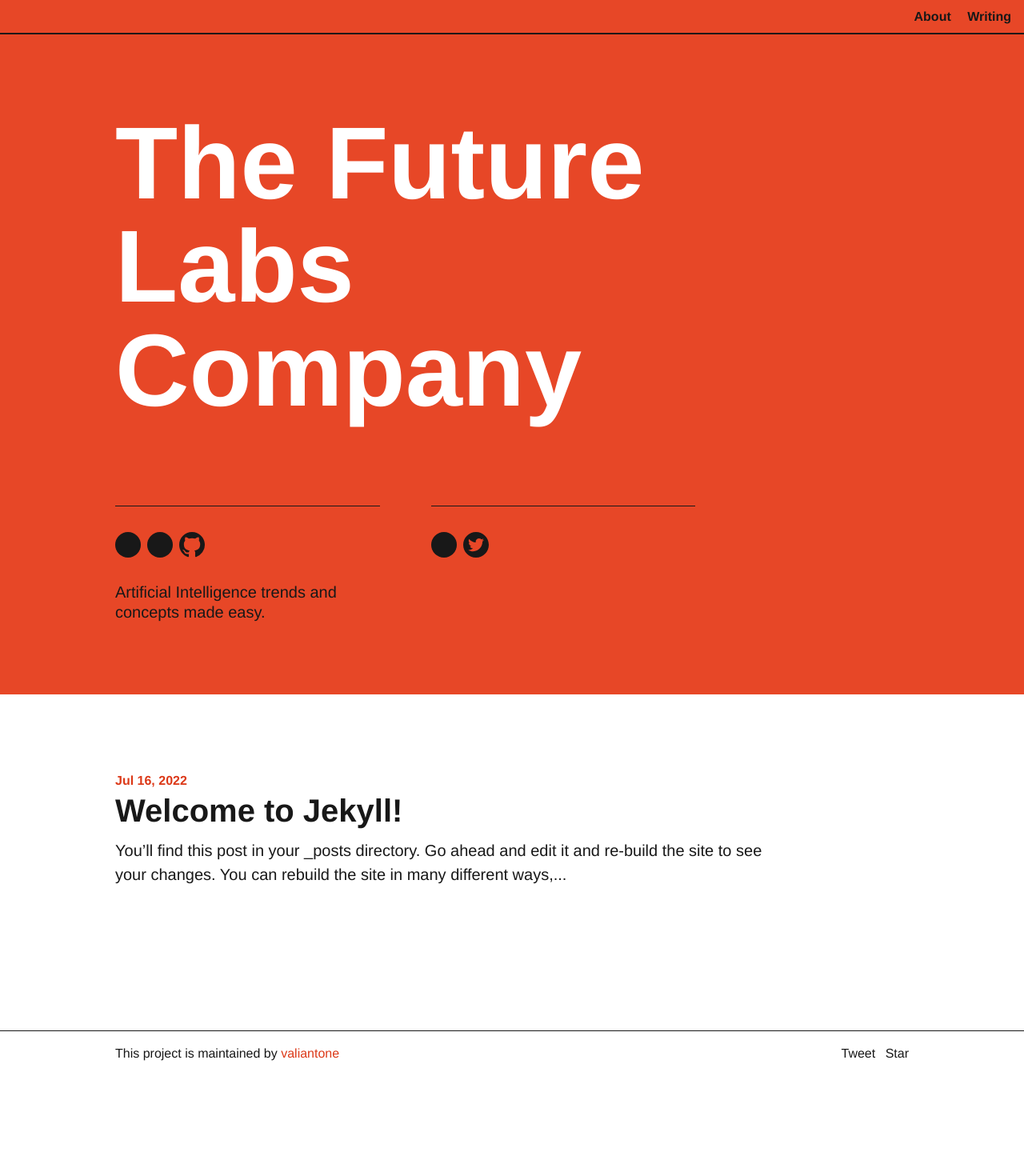
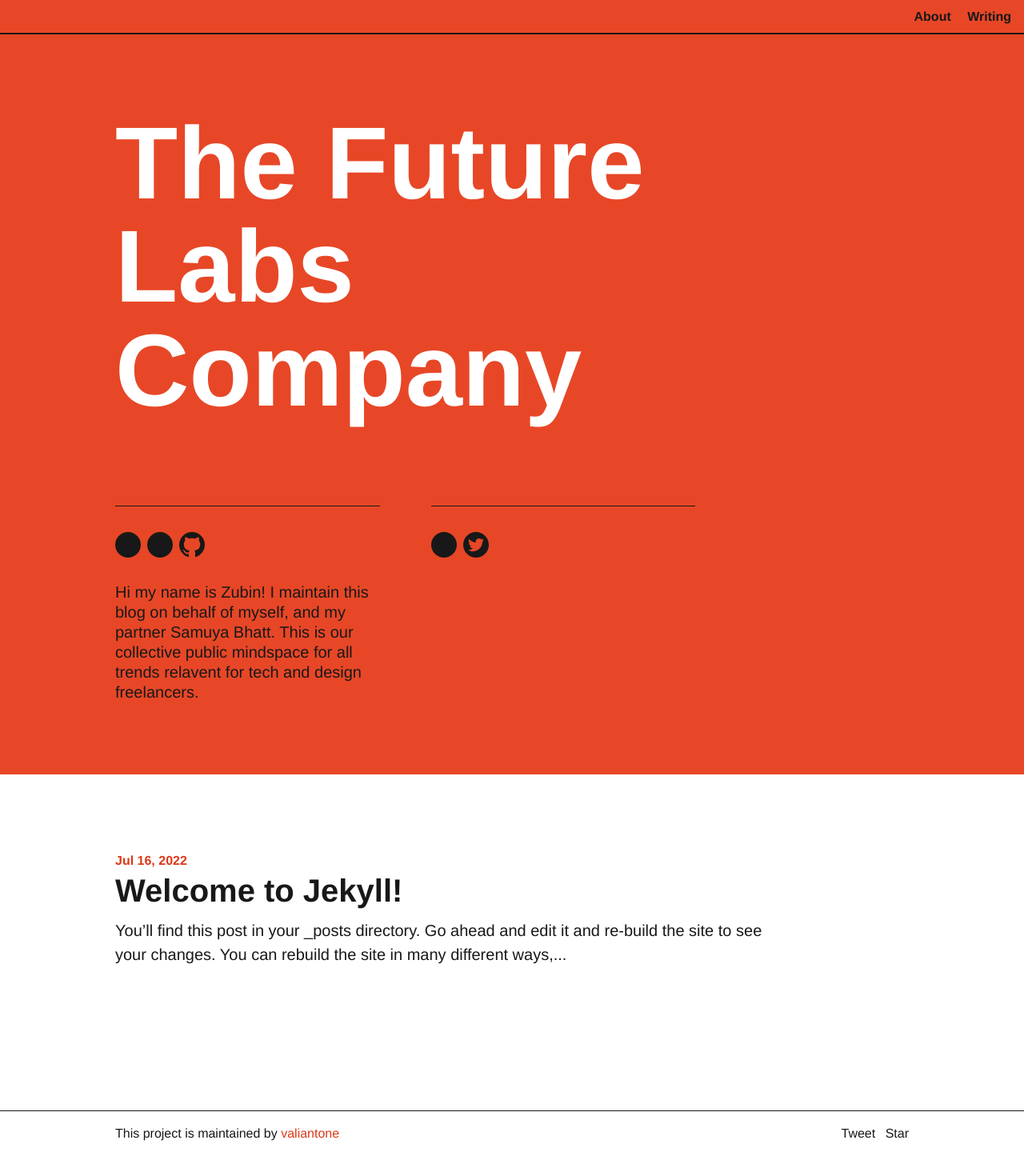
Before and after one commit to valiantone/valiantone.github.io, a Jekyll site: the page built from index.markdown, in a window 1280 px wide. Shown: the whole page at 80% size. Built offline with Jekyll 4.4.1, drawn with Linux system fonts in a browser that asks for light colours; comment, search, counter and statistics services are not loaded; before the commit the page ends 1345 px from its top, so only the background shows below that.

Commit message:
feat: modifies description

```diff
--- a/_config.yml
+++ b/_config.yml
@@ -15,7 +15,7 @@
 # in the templates via {{ site.myvariable }}.
 
 title: The Future Labs Company
-description: 'Artificial Intelligence trends and concepts made easy.' # this means to ignore newlines until "baseurl:"
+description: 'Hi my name is Zubin! I maintain this blog on behalf of myself, and my partner Samuya Bhatt. This is our collective public mindspace for all trends relavent for tech and design freelancers.' # this means to ignore newlines until "baseurl:"
 url: "https://thefuturelabs.co"
 remote_theme: broccolini/swiss
 username: The Future Labs Co
```
